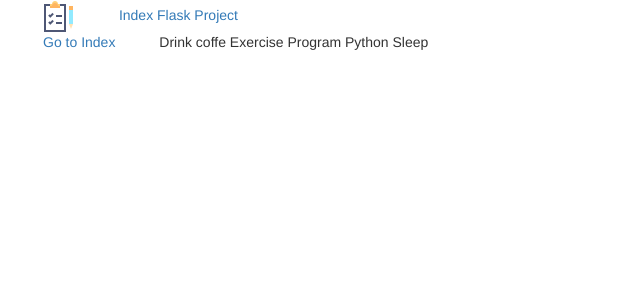
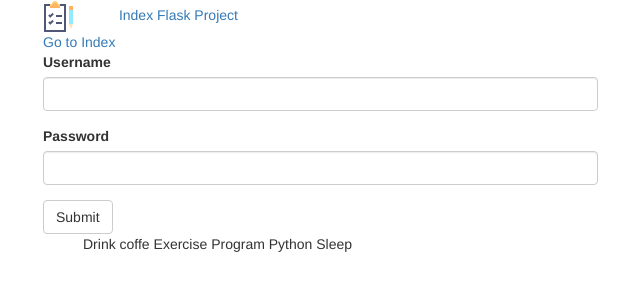
Before and after one commit to terracing/tasks, a Flask app: page /hello in a window 1280 px wide. Shown: the top 300 px of the page, without its empty margins (27-667 px from the left). Run offline with Flask 2, Linux system fonts and the light colour scheme; some libraries are stand-ins or nearby versions.

Commit message:
Using WTF Forms

```diff
--- a/main.py
+++ b/main.py
@@ -1,5 +1,8 @@
 from flask import Flask, request, make_response, redirect, render_template, session
 from flask_bootstrap import Bootstrap
+from flask_wtf import FlaskForm
+from wtforms.fields import StringField, PasswordField, SubmitField
+from wtforms.validators import DataRequired
 
 app = Flask(__name__)
 bootstrap = Bootstrap(app)
@@ -7,6 +10,11 @@ bootstrap = Bootstrap(app)
 app.config['SECRET_KEY'] = 'secret'
 
 todos = ['Drink coffe','Exercise','Program Python','Sleep']
+
+class LoginForm(FlaskForm):
+    username = StringField('Username', validators=[DataRequired()])
+    password = PasswordField('Password', validators=[DataRequired()])
+    submit = SubmitField('Submit')
 
 
 @app.route('/')
@@ -19,10 +27,20 @@ def index():
     return response
 
 
-@app.route('/hello')
+@app.route('/hello', methods=['GET', 'POST'])
 def hello():
     user_ip = session.get('user_ip')
-    context = {'user_ip': user_ip, 'todos': todos}
+    login_form = LoginForm()
+    username = session.get('username')
+
+    context = {'user_ip': user_ip, 'todos': todos, 'login_form': login_form, 'username': username}
+
+    if login_form.validate_on_submit():
+        username = login_form.username.data
+        session['username'] = username
+
+        response = make_response(redirect('/'))
+        return response
 
     return render_template('hello.html', **context)
 
--- a/requirements.txt
+++ b/requirements.txt
@@ -1,2 +1,3 @@
 flask
 flask-bootstrap
+flask-wtf
--- a/templates/hello.html
+++ b/templates/hello.html
@@ -1,14 +1,24 @@
 {% extends 'base.html' %}
 {% import 'macros.html' as macros %}
+{% import 'bootstrap/wtf.html' as wtf %}
 
 {% block title %}Welcome - {{super()}}{% endblock %}
 
 {% block content %}
+{% if username %}
+    <h1>Hello world from Flask {{ username }}!</h1>
+{% endif %}
 {% if user_ip %}
-    <h1>Hello world from Flask, your ip is {{ user_ip }}</h1>
+    <h3>Your ip is {{ user_ip }}</h3>
 {% else %}
     <a href="{{ url_for('index') }}">Go to Index</a>
 {% endif %}
+
+<div class="row">
+    <div class="col-sm-6">
+        {{ wtf.quick_form(login_form) }}
+    </div>
+</div>
 
 <ul>
 {% for todo in todos %}
```
